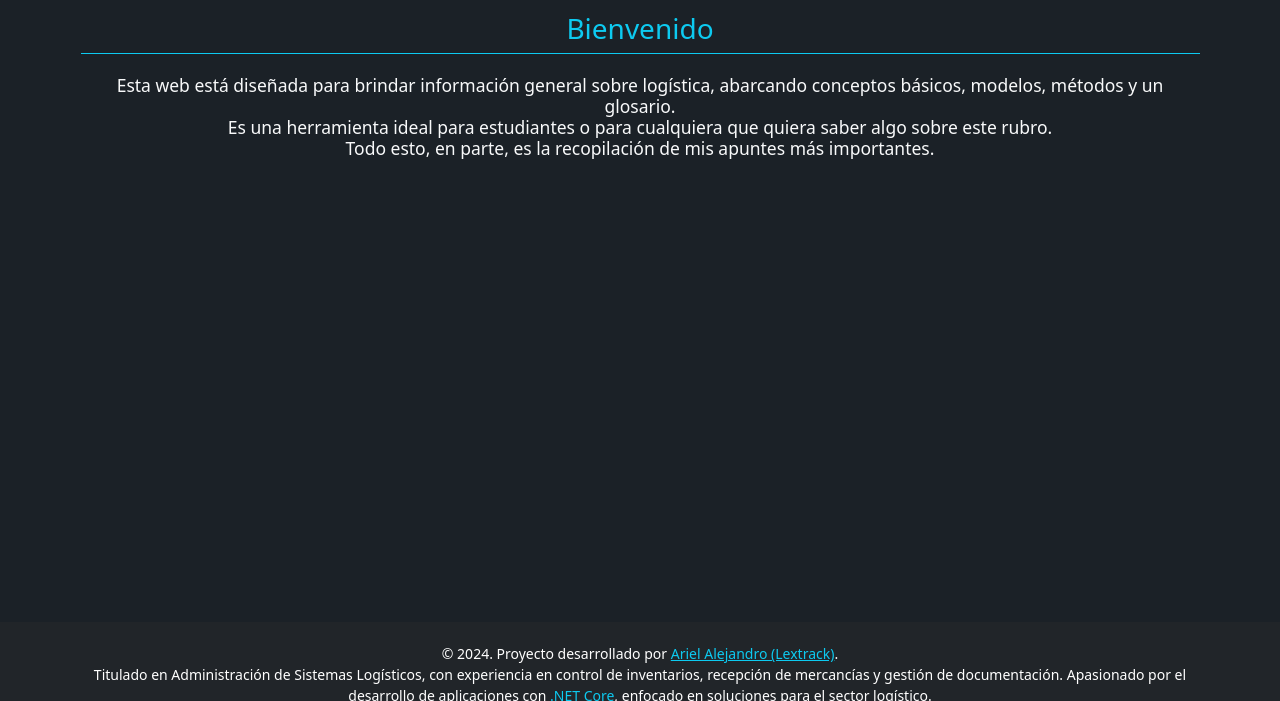
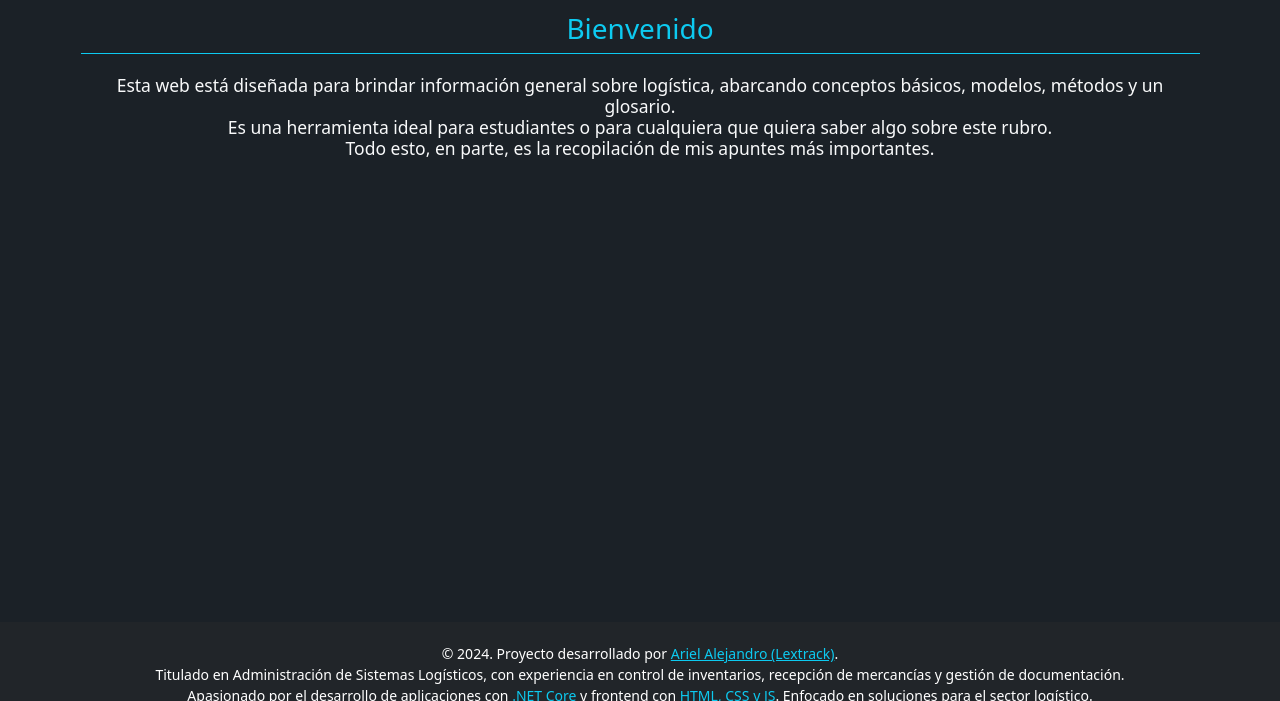
Before and after one commit to lextrack/NotasLogisticas, a plain HTML site: page index.html in a window 1280 px wide. Shown: the part 52-753 px from the top of the page. Drawn offline with nearby package versions, Linux system fonts and the light colour scheme.

Commit message:
Updated footer and screenshots

```diff
--- a/index.html
+++ b/index.html
@@ -48,9 +48,9 @@
           <a href="https://www.linkedin.com/in/arielalejomunoz" target="_blank" class="text-info">Ariel Alejandro (Lextrack)</a>.
         </p>
         <p>
-          Titulado en Administración de Sistemas Logísticos, con experiencia en control de inventarios,
-          recepción de mercancías y gestión de documentación. Apasionado por el desarrollo de aplicaciones con
-          <span class="text-info">.NET Core</span>, enfocado en soluciones para el sector logístico.
+          Titulado en Administración de Sistemas Logísticos, con experiencia en control de inventarios, recepción de mercancías y gestión de documentación.<br>
+          Apasionado por el desarrollo de aplicaciones con
+          <span class="text-info">.NET Core</span> y frontend con <span class="text-info">HTML, CSS y JS</span>. Enfocado en soluciones para el sector logístico.
         </p>
         <p>
           Visita mi perfil en
```
Also changed, not shown: Docs/1.png, Docs/2.png.
